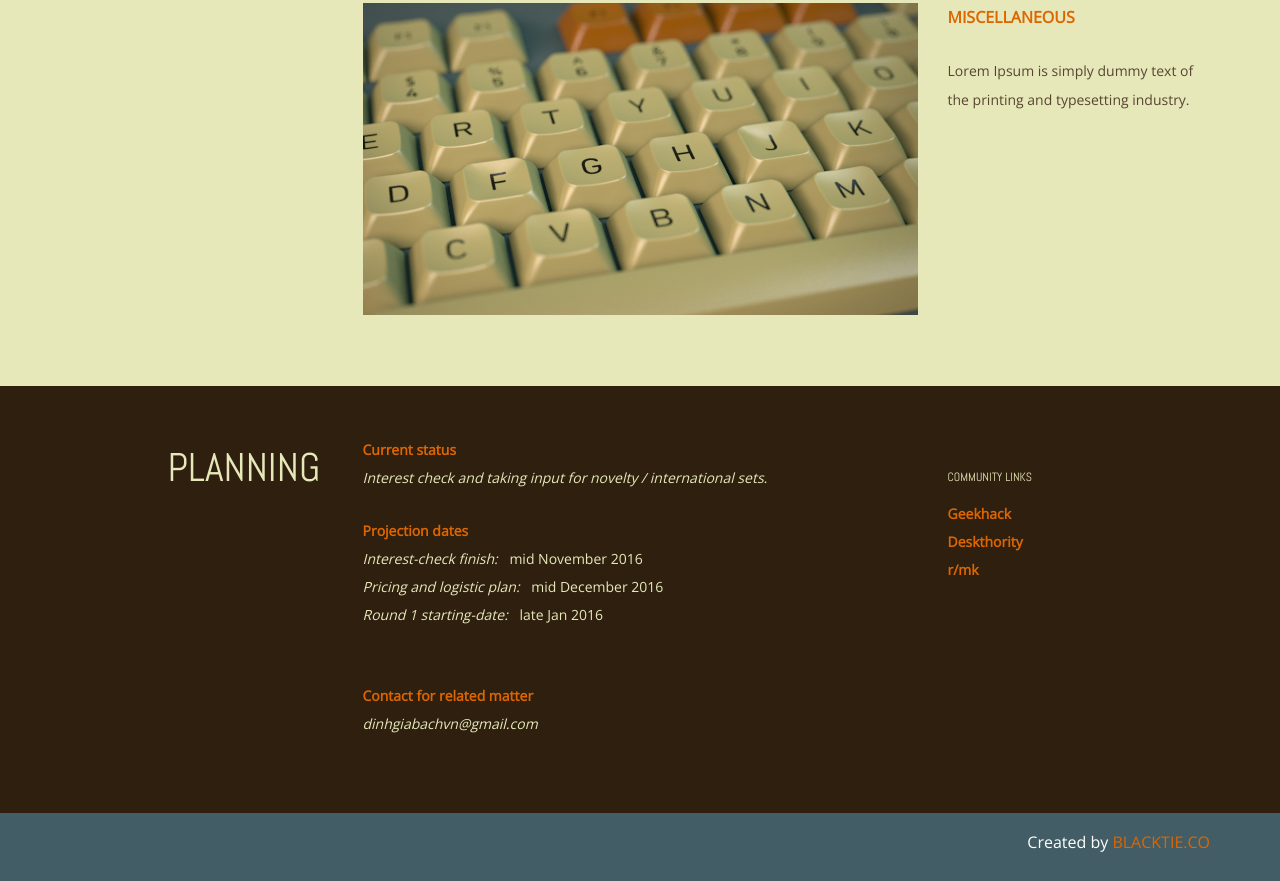
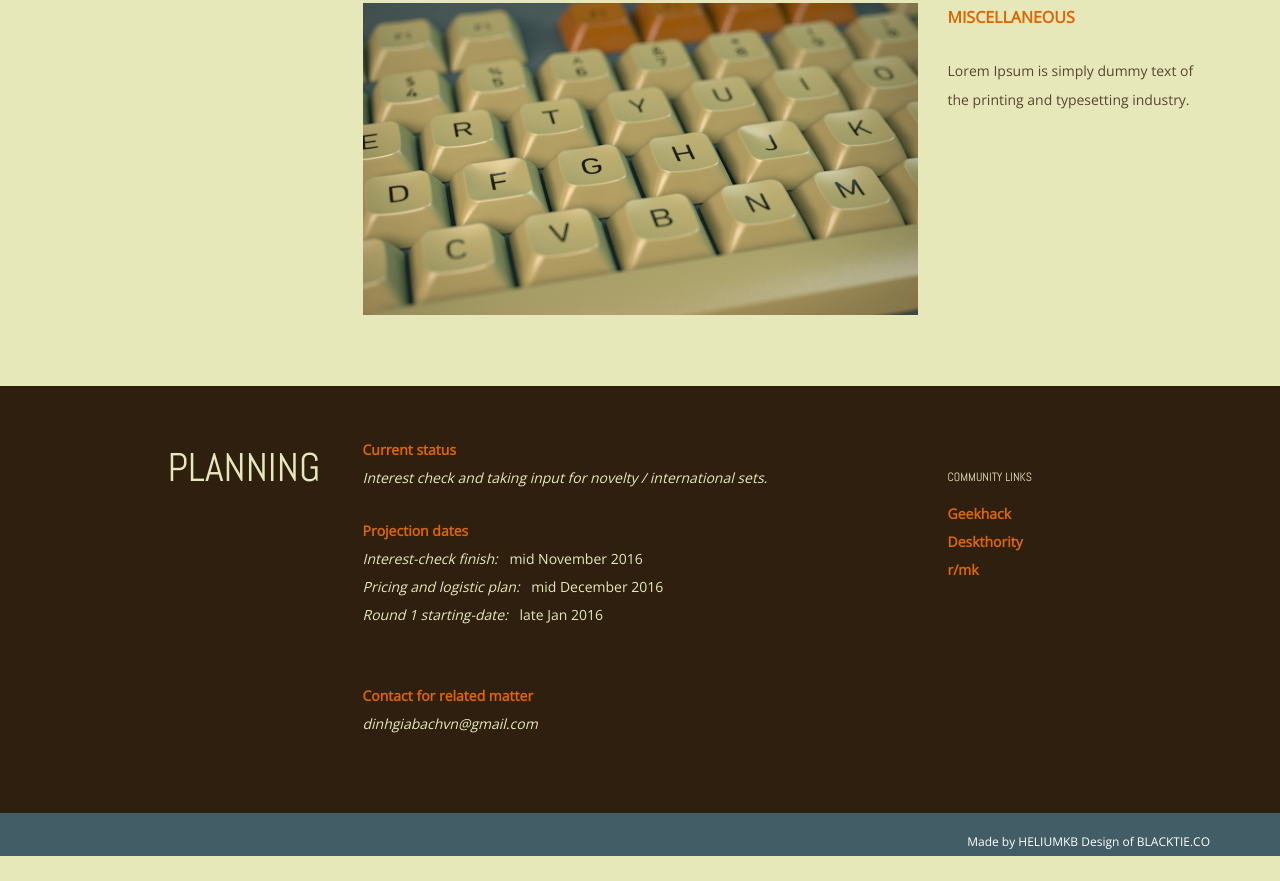
Before and after one commit to heliumkb/heliumkb.github.io, a plain HTML site: page index.html in a window 1280 px wide. Shown: the part 3945-4826 px from the top of the page. After the commit the page ends 4801 px from the top, so only its background shows below. Drawn offline with nearby package versions, Linux system fonts and the light colour scheme.

Commit message:
copyright fix

```diff
--- a/assets/css/main.css
+++ b/assets/css/main.css
@@ -254,7 +254,8 @@ a:after {
 }
 
 #c p {
-	color: white
+	margin: 0;
+	color: white;
 }
 
 
--- a/index.html
+++ b/index.html
@@ -241,7 +241,7 @@
 
 	<div id="c">
 		<div class="container">
-			<p>Created by <a href="http://www.blacktie.co">BLACKTIE.CO</a></p>
+			<sm><p>Made by <t>HELIUMKB</t> Design of <t>BLACKTIE.CO</t></p></sm>
 
 		</div>
 	</div>
```
